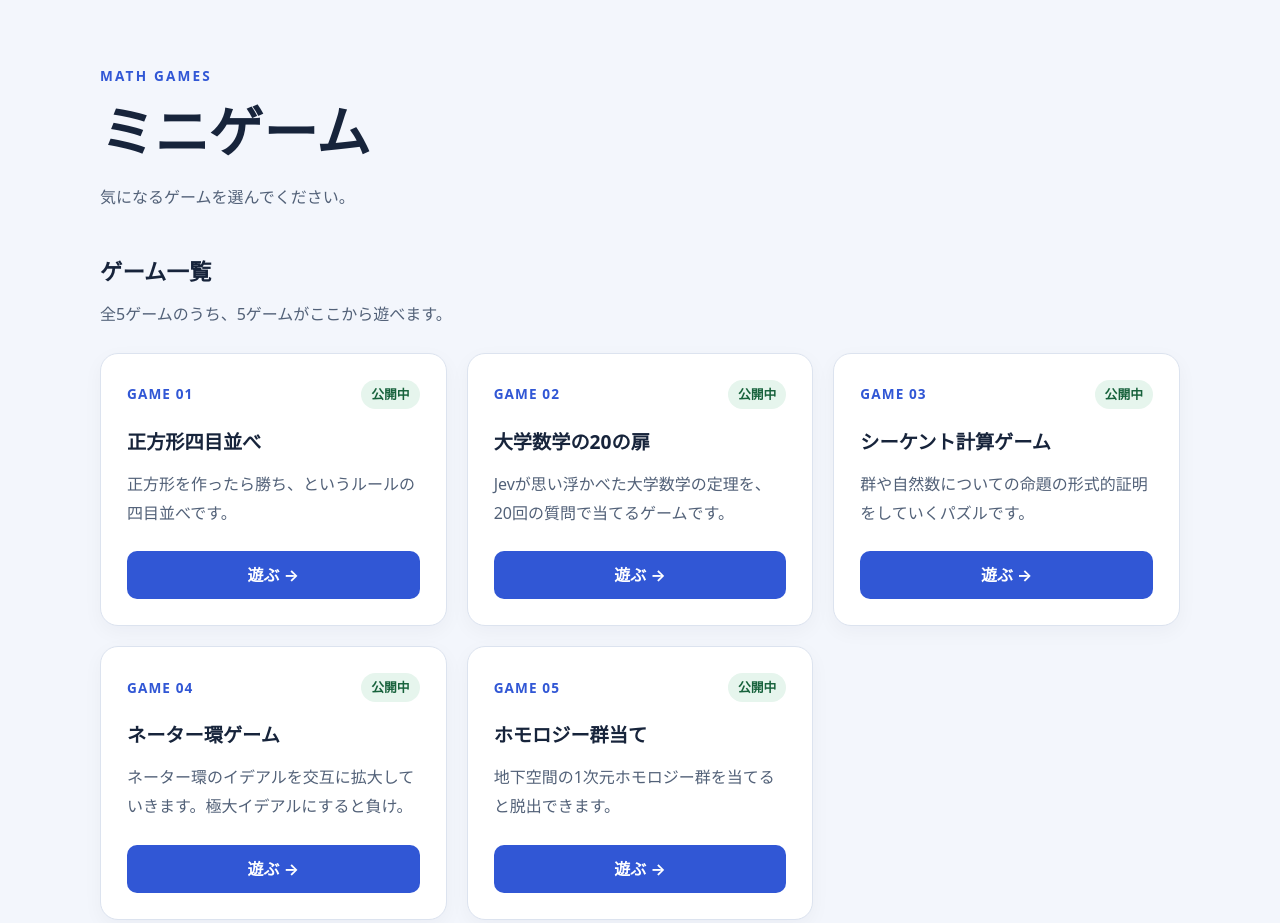
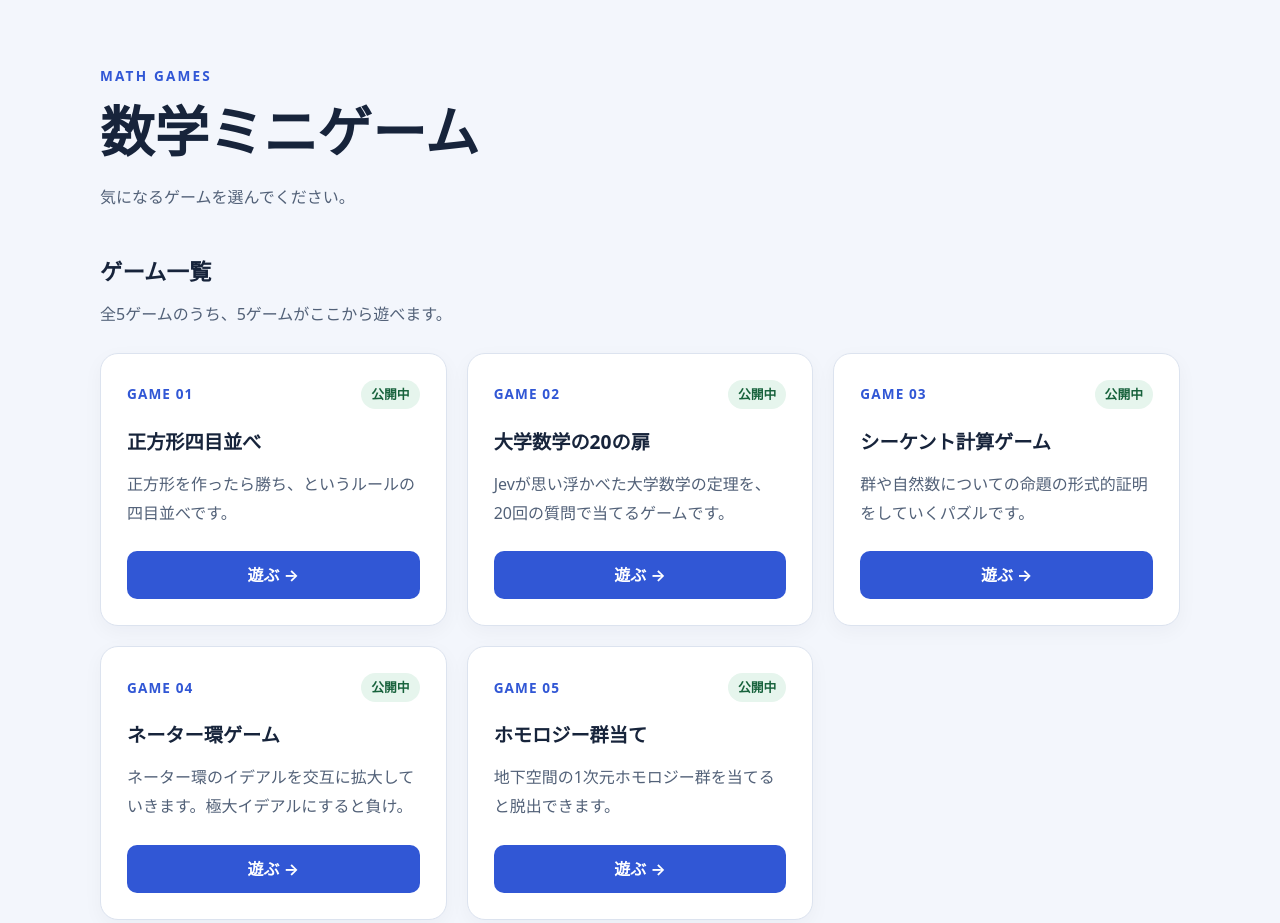
Before and after one commit to mathlab26k/mathlab26kminigame, a plain HTML site: page index.html in a window 1280 px wide. Shown: the top 923 px of the page. Drawn offline with Linux system fonts and the light colour scheme.

Commit message:
Update index.html

```diff
--- a/index.html
+++ b/index.html
@@ -195,7 +195,7 @@
 <body>
   <header class="hero container">
     <p class="eyebrow">MATH GAMES</p>
-    <h1>ミニゲーム</h1>
+    <h1>数学ミニゲーム</h1>
     <p class="intro">
       気になるゲームを選んでください。
     </p>
```
